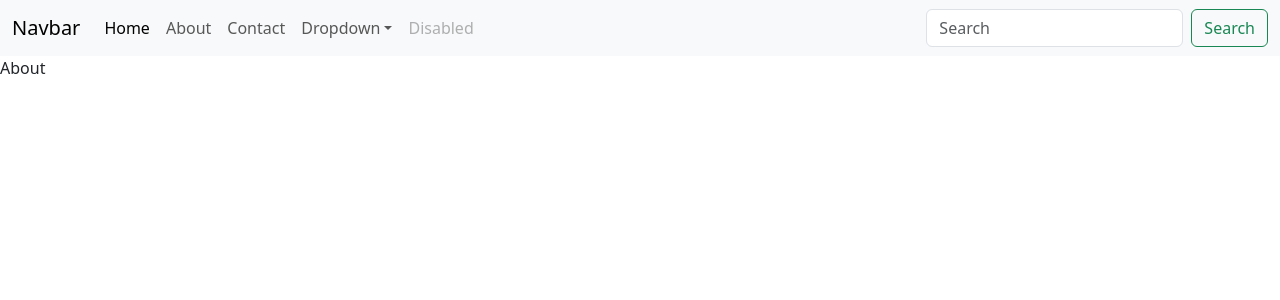
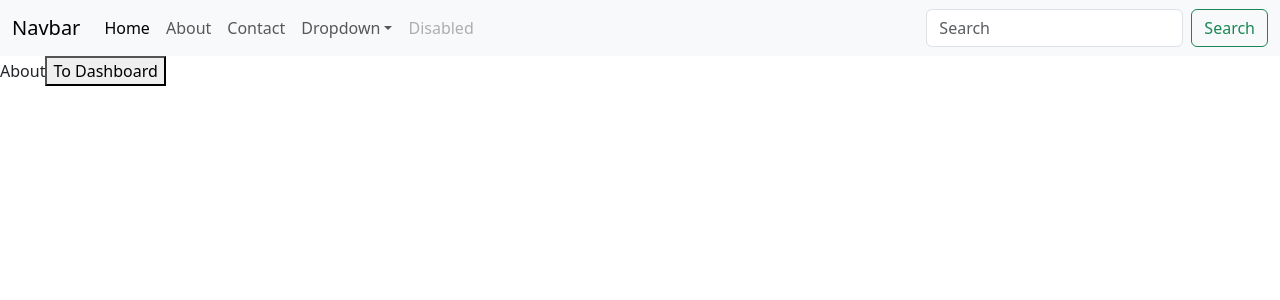
Before and after one commit to DeEminentCoder/first, a React app: page /about in a window 1280 px wide. Shown: the top 300 px of the page. Built offline with nearby package versions, Linux system fonts and the light colour scheme; the HTML template or start-up script is replaced by a standard one.

Commit message:
Error 404

```diff
--- a/src/components/About.jsx
+++ b/src/components/About.jsx
@@ -1,9 +1,16 @@
 
 import React from 'react'
+import { useNavigate } from 'react-router-dom'
 
 const About = () => {
+  const navigate = useNavigate();
+  const todashboard = () => {
+  navigate("/")
+}
   return (
-    <div>About</div>
+    <div>About
+      <button onClick={todashboard}>To Dashboard</button>
+    </div>
   )
 }
 
```
